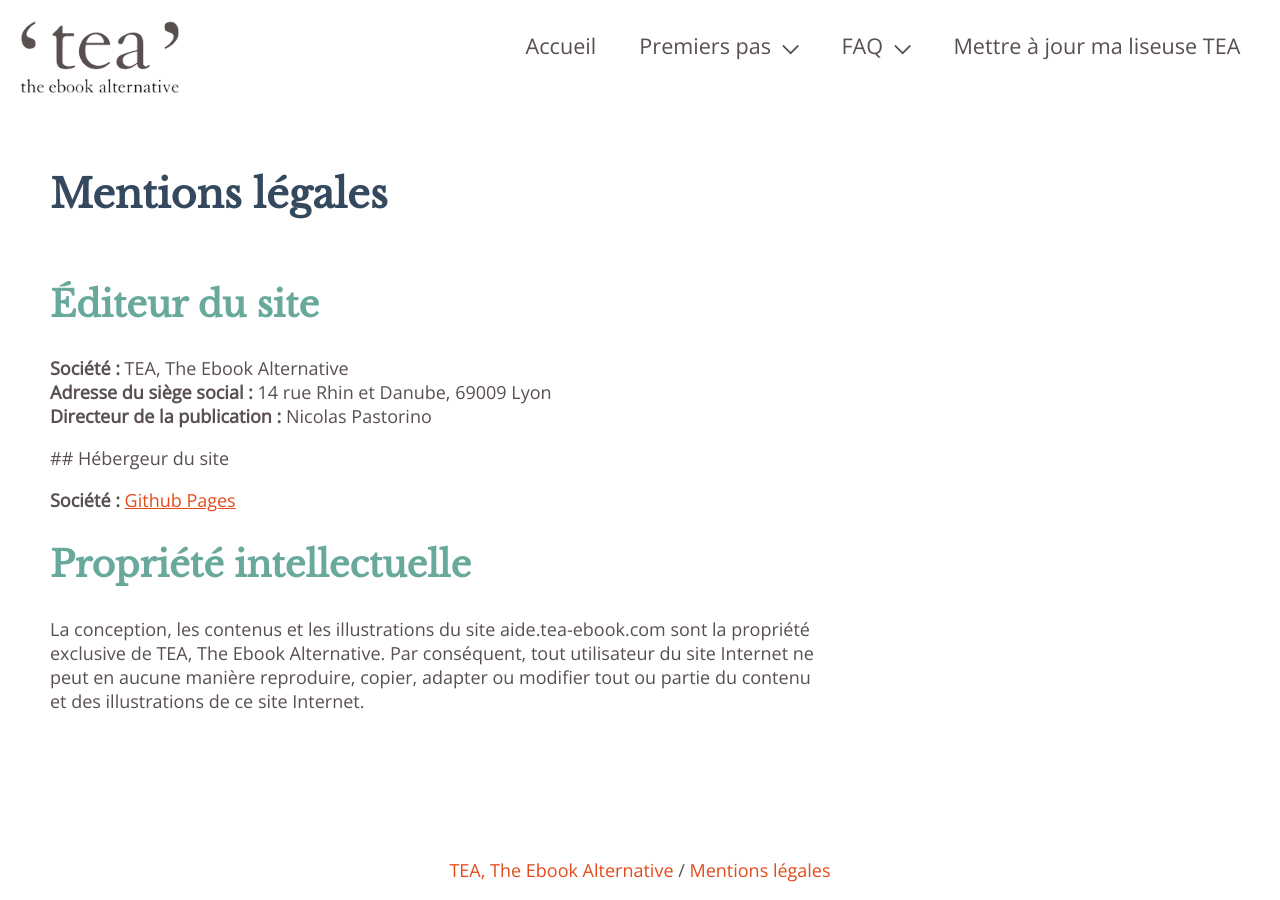
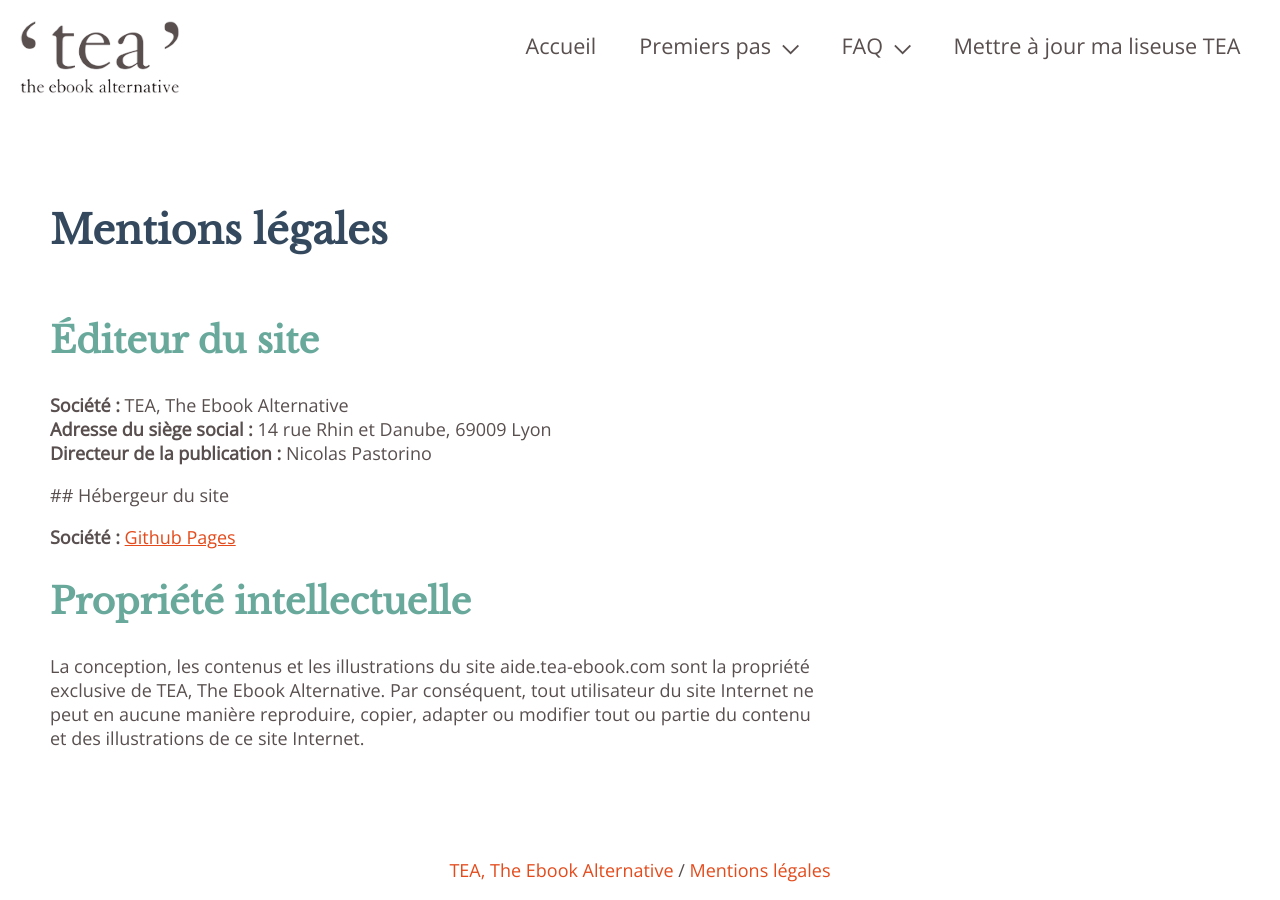
Before and after one commit to TEA-ebook/help-center, a Jekyll site: the page built from _pages/mentions-legales.md, in a window 1280 px wide. Built offline with Jekyll 4.4.1, drawn with Linux system fonts in a browser that asks for light colours.

Commit message:
rm: flex on #content

```diff
--- a/_sass/layout.scss
+++ b/_sass/layout.scss
@@ -42,9 +42,6 @@
   width: 95vw;
   max-width: 1500px;
   margin: 0 auto;
-  flex-grow: 1;
-  display: flex;
-  justify-content: space-between;
 
   &.home {
     flex-direction: column;
```
